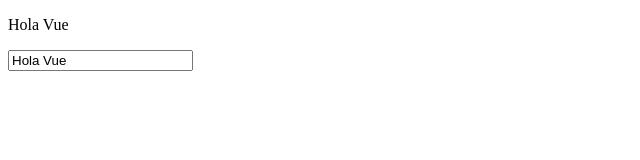
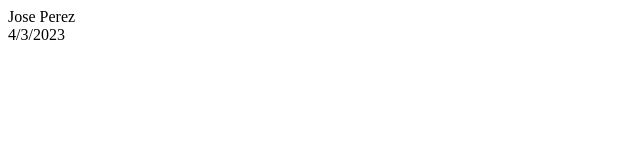
Before and after one commit to joserph/vue, a plain HTML site: page index.html in a window 1280 px wide. Shown: the whole page, without its empty margins (0-640 px from the left). Drawn offline with nearby package versions, Linux system fonts and the light colour scheme.

Commit message:
10- Propiedades computadas

```diff
--- a/index.html
+++ b/index.html
@@ -13,13 +13,22 @@
         const vm = Vue.createApp({
             data(){
                 return {
-                    text: "Hola Vue"
+                    firstName: "Jose",
+                    lastName: "Perez",
+                    now: new Date()
                 };
             },
-
+            computed: {
+                fullName(){
+                    return this.firstName + " " + this.lastName
+                },
+                today(){
+                    return this.now.toLocaleDateString()
+                }
+            },
             template: `
-                <p>{{ text }}</p>
-                <input type="text" v-model="text" />
+            <div>{{ fullName }}</div>
+            <div>{{ today }}</div>
             `
         }).mount('#app');
     </script>
```
